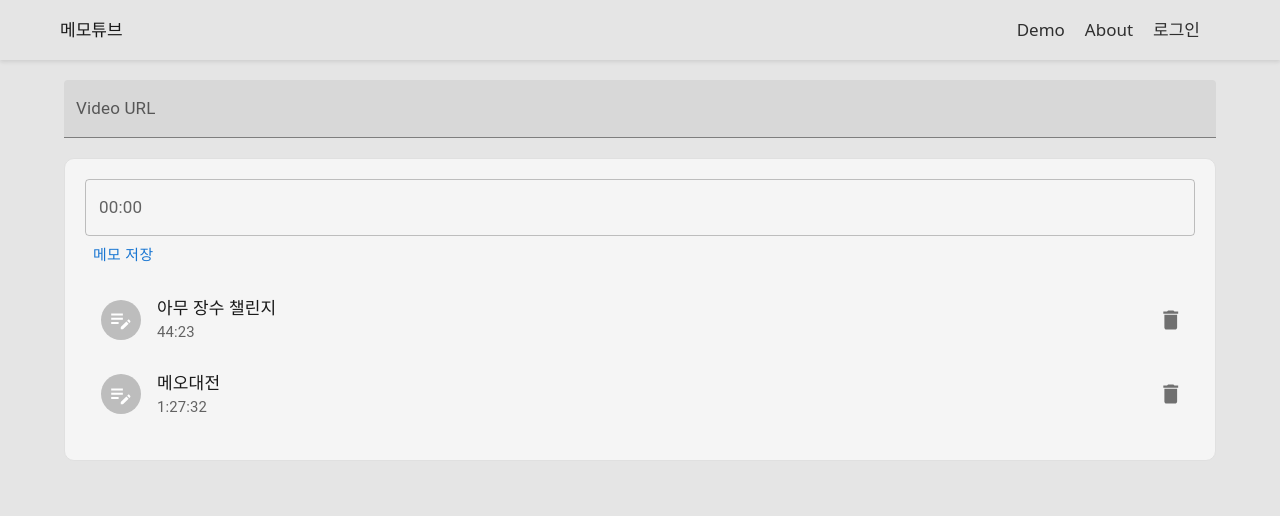
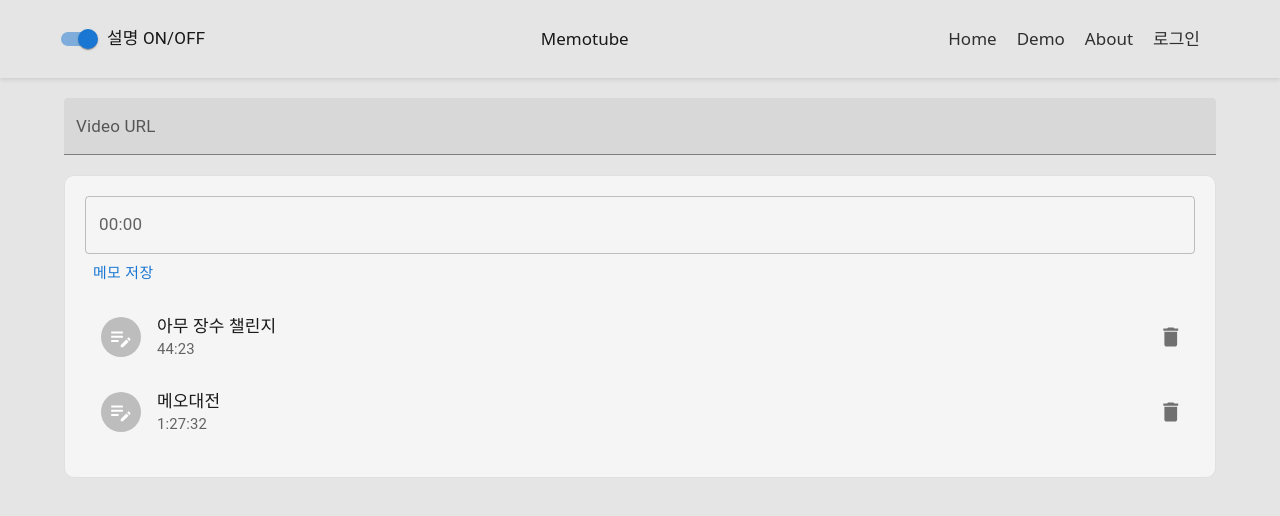
Before and after one commit to javascriptbiggosoo/memotube, a React (Vite) app: page /memotube/ in a window 1280 px wide. Shown: the top 516 px of the page. Built offline with nearby package versions, Linux system fonts and the light colour scheme.

Commit message:
설명 상태를 관리하는 isDescState atom 추가

```diff
--- /dev/null
+++ b/src/atoms/desc.ts
@@ -0,0 +1,6 @@
+import { atom } from "recoil";
+
+export const isDescState = atom<boolean>({
+  key: "descState",
+  default: true,
+});
--- a/src/components/RootLayout/Header/index.tsx
+++ b/src/components/RootLayout/Header/index.tsx
@@ -1,30 +1,48 @@
 import { Link, useMatch } from "react-router-dom";
 import styled from "styled-components";
-import { useRecoilValue } from "recoil";
+import { useRecoilState, useRecoilValue } from "recoil";
 
 import { isLoggedInState } from "../../../atoms/user";
 import { useState } from "react";
 import AboutModal from "./AboutModal";
-import { Box } from "@mui/material";
+import { Box, FormControlLabel, Switch } from "@mui/material";
+import { isDescState } from "../../../atoms/desc";
 
 export default function Header() {
+  const [isDesc, setIsDesc] = useRecoilState(isDescState);
+  const [open, setOpen] = useState(false);
+  const isLoggedIn = useRecoilValue(isLoggedInState);
   const AuthPage = useMatch("/login");
   const ProfilePage = useMatch("/profile");
-  const isLoggedIn = useRecoilValue(isLoggedInState);
-  const [open, setOpen] = useState(false);
 
   const handleAboutClick = () => {
     setOpen((prev) => !prev);
+  };
+  const handleChange = (event: React.ChangeEvent<HTMLInputElement>) => {
+    setIsDesc(event.target.checked);
   };
 
   return (
     <Container component="header">
       <Nav component="nav">
         <Col>
-          <Link to="/">메모튜브</Link>
+          <FormControlLabel
+            control={
+              <Switch
+                checked={isDesc}
+                onChange={handleChange}
+                color="primary"
+              />
+            }
+            label="설명 ON/OFF"
+          />
         </Col>
+        <Col>Memotube</Col>
         <Col>
           <Items>
+            <Item>
+              <Link to="/">Home</Link>
+            </Item>
             <Item>
               <Link to="/demo">Demo</Link>
             </Item>
--- a/src/components/UI/MSnackbar.tsx
+++ b/src/components/UI/MSnackbar.tsx
@@ -1,6 +1,8 @@
 import React from "react";
 import { Snackbar, SnackbarContent, IconButton } from "@mui/material";
 import CloseIcon from "@mui/icons-material/Close";
+import { useRecoilValue } from "recoil";
+import { isDescState } from "../../atoms/desc";
 
 interface MSnackbarProps {
   message: string;
@@ -10,6 +12,7 @@ interface MSnackbarProps {
 
 // TODO: 설명 안보기 모드 제공
 const MSnackbar = ({ message, onSnackbarClose, open }: MSnackbarProps) => {
+  const isDesc = useRecoilValue(isDescState);
   const autoHideDuration = 6000;
 
   return (
@@ -18,7 +21,7 @@ const MSnackbar = ({ message, onSnackbarClose, open }: MSnackbarProps) => {
         vertical: "bottom",
         horizontal: "right",
       }}
-      open={open}
+      open={isDesc && open}
       autoHideDuration={autoHideDuration}
       onClose={onSnackbarClose}
     >
--- a/src/pages/index.tsx
+++ b/src/pages/index.tsx
@@ -18,16 +18,14 @@ export default function HomePage() {
   function getCurrentTime(event: YouTubeEvent) {
     const time = event.target.getCurrentTime();
     setCurrentTime(formatTime(time));
-    console.log(time);
+    // console.log(time);
   }
 
   return (
     <HomePageContainer>
-      {/* TODO: 펼치기 접기 */}
       <VideoUrlInput onUrlSubmit={showVideo} />
       <YouTubeVideo videoId={videoUrl} onStateChange={getCurrentTime} />
       <MemoPad currentTime={currentTime} />
-      {/* TODO: 베스트 영상들 모음 추가 */}
     </HomePageContainer>
   );
 }
```
